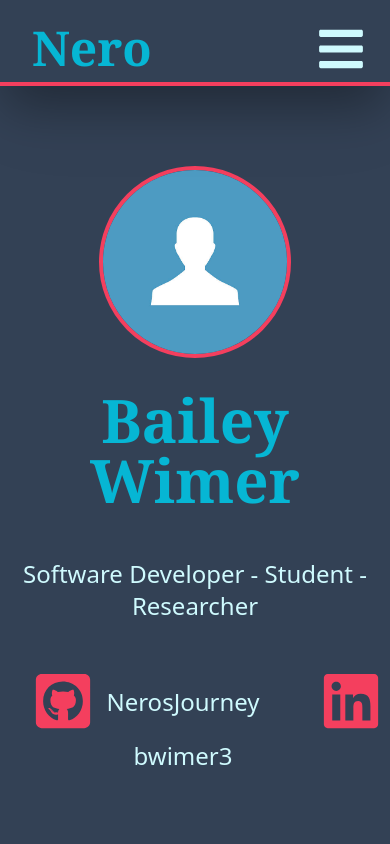
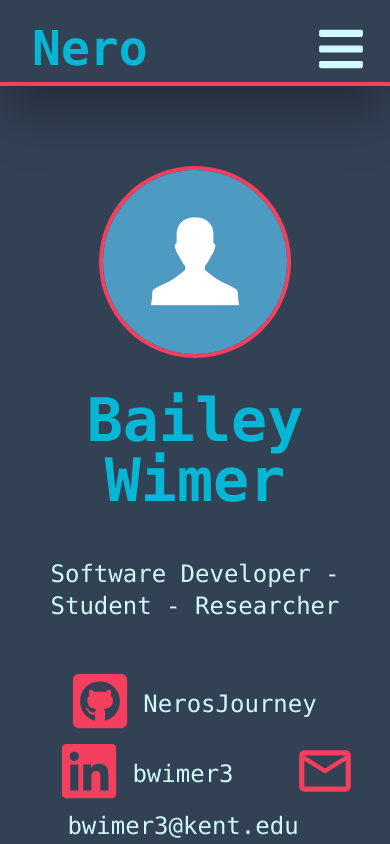
Before and after one commit to NerosJourney/portfolio-site, a React (Create React App) app in the folder site/: page / in a window 390 px wide. Built offline with nearby package versions, Linux system fonts and the light colour scheme.

Commit message:
Changed to mono font

```diff
--- a/site/src/Components/NavBar/index.js
+++ b/site/src/Components/NavBar/index.js
@@ -8,7 +8,7 @@ const NavBar = () => {
   const [navbarOpen, setNavbarOpen] = useState(false);
   return (
     <div className="z-40">
-      <div className="flex pt-4 bg-slate-700 drop-shadow-2xl shadow-2xl font-serif border-b-4 border-b-rose-500">
+      <div className="flex pt-4 bg-slate-700 drop-shadow-2xl shadow-2xl font-mono border-b-4 border-b-rose-500">
         <Link
           to="/"
           className="navbar-item mr-auto text-cyan-500 text-5xl visible w-auto px-8 mb-0"
@@ -38,8 +38,8 @@ const HorizontalNav = () => {
       <Link to="/projects" className="navbar-item">
         Projects
       </Link>
-      <Link to="/about" className="navbar-item">
-        About
+      <Link to="/skills" className="navbar-item">
+        Skills
       </Link>
     </>
   );
--- a/site/src/Pages/Home/index.js
+++ b/site/src/Pages/Home/index.js
@@ -2,6 +2,7 @@ import React from "react";
 import NavBar from "../../Components/NavBar";
 import ProfileImage from "../../assets/images/profile.jpg";
 import { FaGithubSquare, FaLinkedin } from "react-icons/fa";
+import { MdOutlineEmail } from "react-icons/md";
 
 const Home = () => {
   return (
@@ -14,14 +15,14 @@ const Home = () => {
             src={ProfileImage}
             alt="Bailey Wimer"
           />
-          <h1 className="text-cyan-500 font-extrabold text-6xl md:text-8xl font-serif">
+          <h1 className="text-cyan-500 font-extrabold text-6xl md:text-8xl font-mono">
             Bailey Wimer
           </h1>
-          <p className="text-cyan-100 my-12 md:text-3xl text-2xl">
+          <p className="text-cyan-100 my-12 md:text-3xl text-2xl font-mono">
             Software Developer - Student - Researcher
           </p>
           <a
-            className="text-cyan-100 my-12 md:text-3xl text-2xl m-4 py-5 px-2 hov-highlight"
+            className="text-cyan-100 my-12 md:text-3xl text-2xl m-4 py-5 px-2 hov-highlight font-mono"
             href="https://github.com/NerosJourney"
             target="_blank"
             rel="noreferrer"
@@ -30,7 +31,7 @@ const Home = () => {
             <p className="inline p-2">NerosJourney</p>
           </a>
           <a
-            className="text-cyan-100 my-12 md:text-3xl text-2xl m-4 py-5 px-2 hov-highlight"
+            className="text-cyan-100 my-12 md:text-3xl text-2xl m-4 py-5 px-2 hov-highlight font-mono"
             href="https://www.linkedin.com/in/bwimer3/"
             target="_blank"
             rel="noreferrer"
@@ -38,6 +39,10 @@ const Home = () => {
             <FaLinkedin className="inline pb-2 text-rose-500" size="70" />
             <p className="inline p-2">bwimer3</p>
           </a>
+          <samp className="text-cyan-100 my-12 md:text-3xl text-2xl m-4 py-5 px-2 hov-highlight font-mono">
+            <MdOutlineEmail className="inline pb-2 text-rose-500" size="70" />
+            <p className="inline p-2">bwimer3@kent.edu</p>
+          </samp>
         </div>
       </div>
     </>
--- a/site/src/index.css
+++ b/site/src/index.css
@@ -16,7 +16,7 @@
         @apply overflow-y-scroll bg-slate-700 w-screen text-center h-0
     }
     .hamburger-item {
-        @apply text-lg font-serif text-cyan-100 shadow-lg
+        @apply text-lg text-cyan-100 shadow-lg font-mono font-bold
     }
     .hide-mobile {
         @apply invisible md:visible h-0 md:h-auto
```
